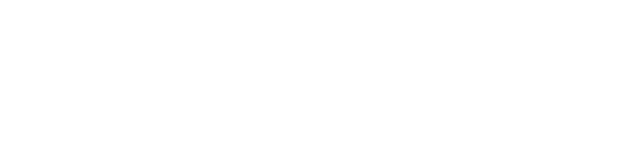
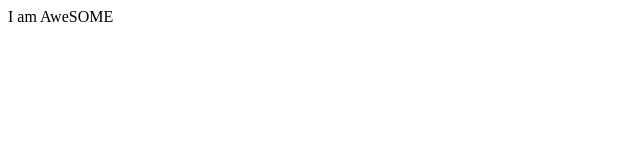
Before and after one commit to SatyamRaj67/Dummy-Git, a plain HTML site: page index.html in a window 1280 px wide. Shown: the whole page, without its empty margins (0-640 px from the left). Drawn offline with Linux system fonts and the light colour scheme.

Commit message:
Update index.html

```diff
--- a/index.html
+++ b/index.html
@@ -6,6 +6,6 @@
     <title>Document</title>
 </head>
 <body>
-
+    <div class="Stupid">I am AweSOME</div>
 </body>
 </html>
```
